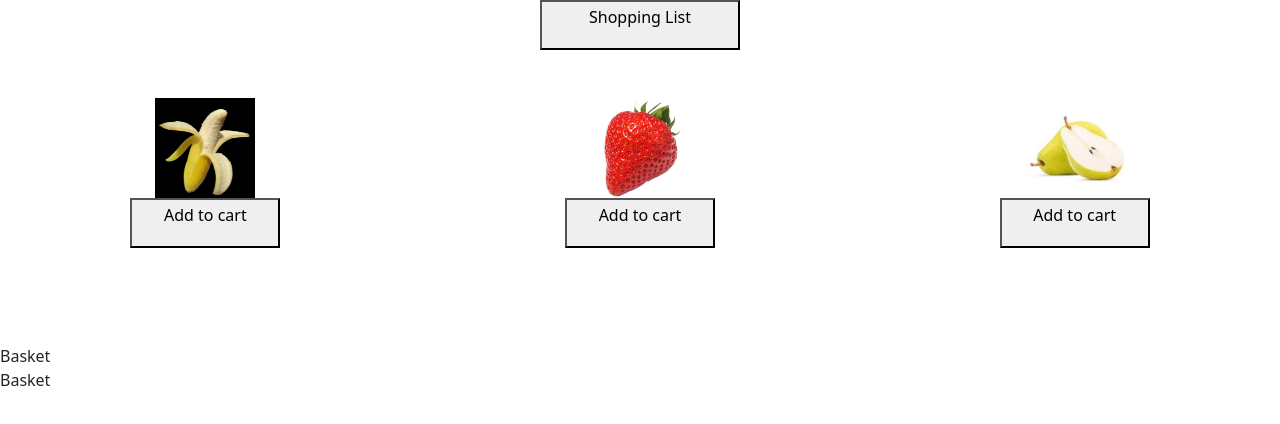
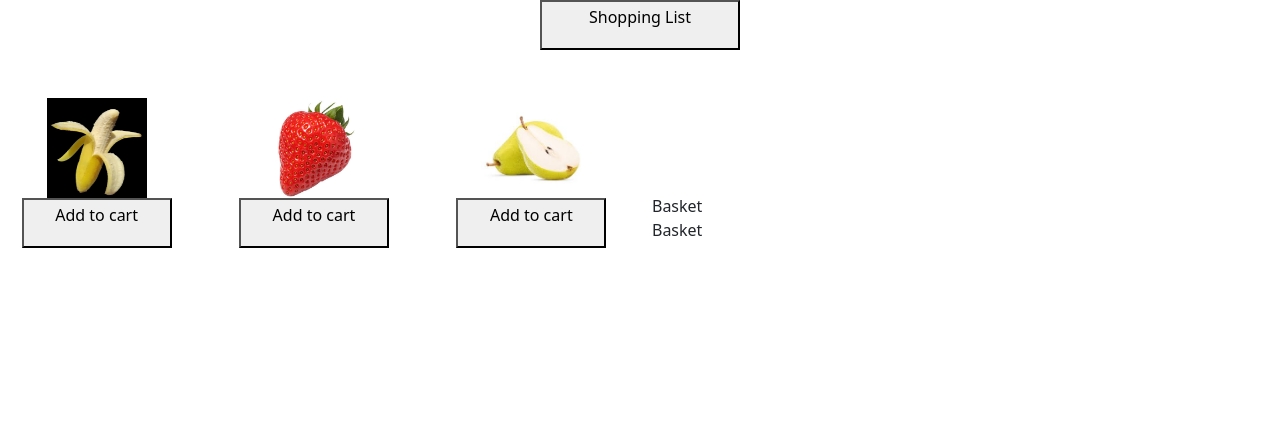
Before and after one commit to Tivoan/B1-ESGI-JS, a plain HTML site: page Shopping List/Index.html in a window 1280 px wide. Drawn offline with nearby package versions, Linux system fonts and the light colour scheme.

Commit message:
27022024

```diff
--- a/Shopping List/Index.html
+++ b/Shopping List/Index.html
@@ -17,30 +17,25 @@
         <div class="container">
             <div class="row">
 
-            <div class="col-sm">
+            <div class="col-2">
                 <center>
                 <img src="img/Banana.JPG" style="height:100px;width:100px" /><br>
                 <button type="button" onclick="Ajout('Banana')"  style="height:50px;width:150px"><p>Add to cart</p></button>
                 </center>
             </div>
-            <div class="col-sm">
+            <div class="col-2">
                 <center>
                     <img src="img/fraise.jpg" style="height:100px;width:150px" /><br>
                     <button type="button" onclick="Ajout('Strawberry')"  style="height:50px;width:150px"><p>Add to cart</p></button>
                 </center>
             </div>
-            <div class="col-sm">
+            <div class="col-2">
                 <center>
                     <img src="img/poire.JPG" style="height:100px;width:100px" /><br>
                     <button type="button" onclick="Ajout('Pear')"  style="height:50px;width:150px"><p>Add to cart</p></button>
                 </center>
             </div>
-
-            </div>
-        </div>
-
-        <div class="row"></div>
-            <div class="col-sm">
+            <div class="col-3">
                 <br>
                 <br>
                 <br>
@@ -48,8 +43,9 @@
                 <span id="result">Basket<br></span>
                 <span id="resultCom">Basket<br></span>
             </div>
+            </div>
         </div>
-        <br>
+
 
 
     <script src="https://cdn.jsdelivr.net/npm/bootstrap@5.3.3/dist/js/bootstrap.bundle.min.js" integrity="sha384-YvpcrYf0tY3lHB60NNkmXc5s9fDVZLESaAA55NDzOxhy9GkcIdslK1eN7N6jIeHz" crossorigin="anonymous"></script>
```
